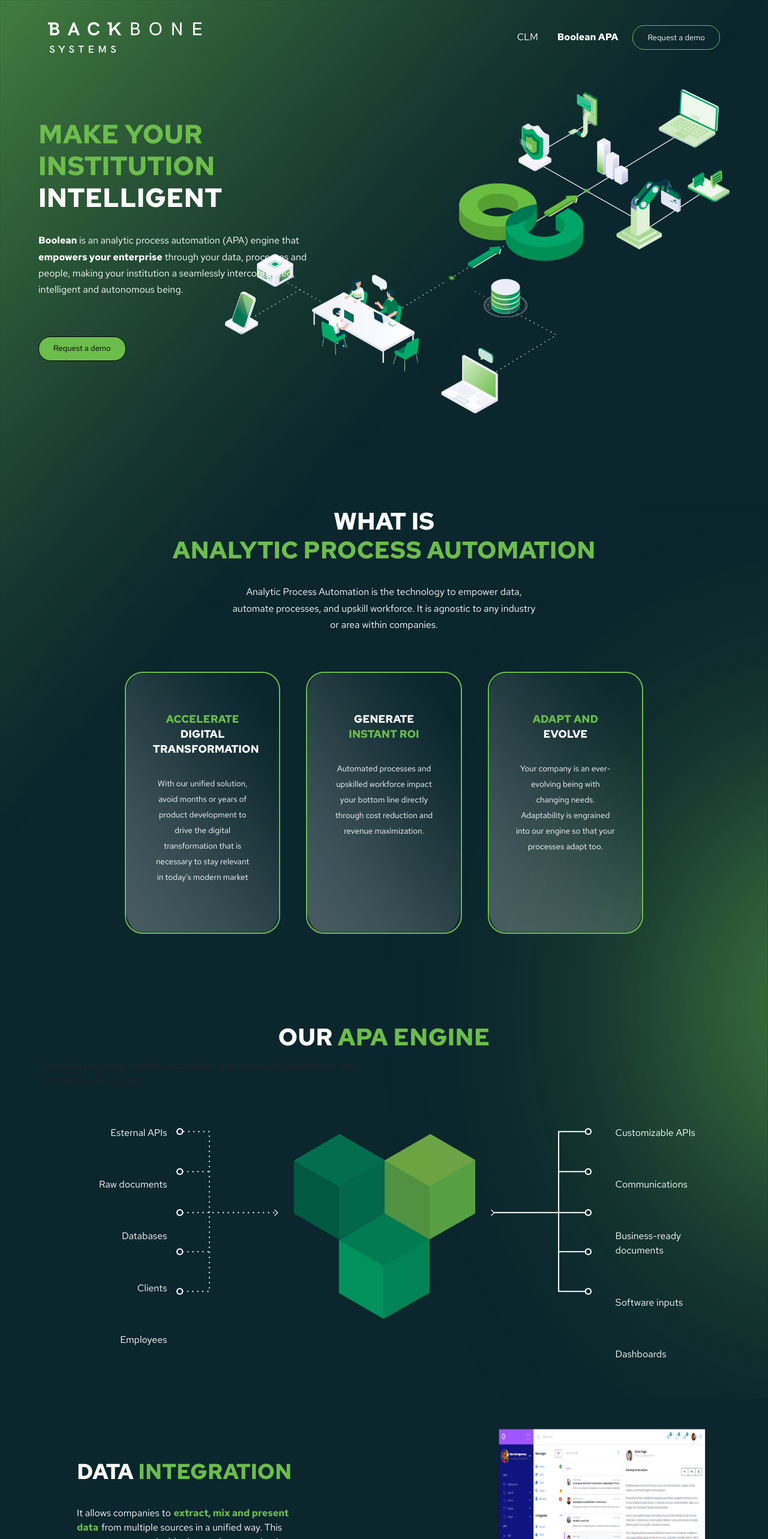
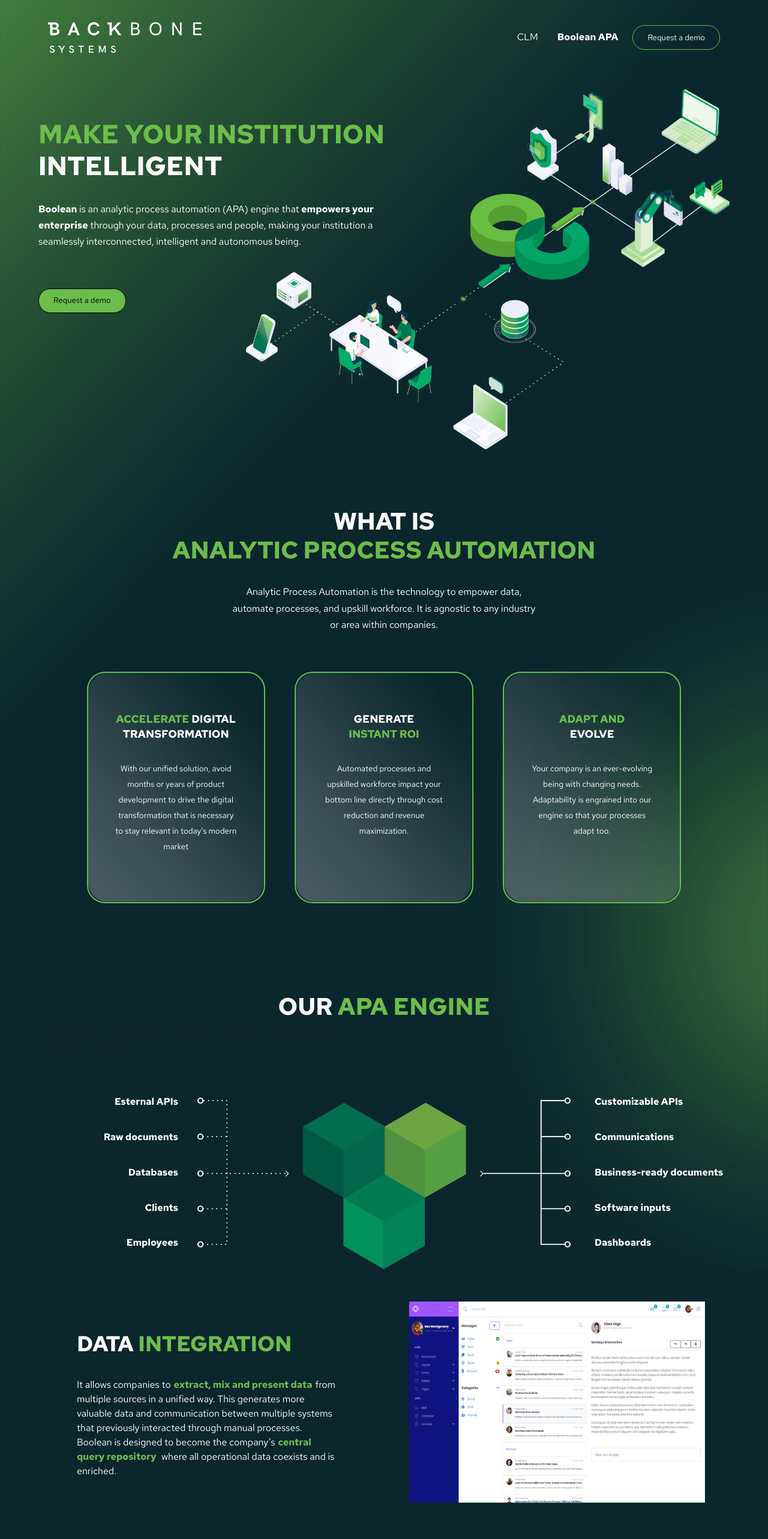
Before and after one commit to dokodeko/backbone, a Next.js app: page / in a window 1280 px wide. Shown: the top 2566 px of the page at 60% size. Built offline with nearby package versions, Linux system fonts and the light colour scheme.

Commit message:
completo vista escrittorio

```diff
--- a/components/paginas/index/index.module.css
+++ b/components/paginas/index/index.module.css
@@ -68,6 +68,7 @@
 }
 .contendor_lista {
   justify-content: center;
+  font-weight: 700;
   margin-top: 4rem;
 }
 .contendor_lista img {
@@ -88,7 +89,7 @@
 
 .lista1 li {
   text-align: right;
-  padding-right: 1rem;
+  padding-right: 2rem;
 }
 /* Services */
 .contenedor_services {
@@ -99,3 +100,32 @@
 .titulo_sevicios {
   font-size: 2.25rem;
 }
+@media (max-width: 1500px) {
+  .fondo {
+    background-size: 70% 100%;
+  }
+  .cont_izquierda {
+    width: 48%;
+  }
+  .contendor_lista li {
+    margin-bottom: 3.12rem;
+  }
+}
+@media (max-width: 1300px) {
+  .cont_izquierda {
+    width: 51%;
+  }
+  .contenedor_analytics_cards {
+    width: 86%;
+  }
+  .cont_imagen {
+    width: 54%;
+  }
+  .lista1,
+  .lista2 {
+    width: 23%;
+  }
+  .contendor_lista li {
+    margin-bottom: 2.17rem;
+  }
+}
--- a/components/ui/ui.module.css
+++ b/components/ui/ui.module.css
@@ -31,7 +31,7 @@
   padding-top: 3rem;
 }
 .cont_derecho {
-  width: 30%;
+  width: 43%;
   margin-left: auto;
   margin-right: -13rem;
 }
@@ -165,3 +165,8 @@
 .observando2 img {
   margin-right: 14%;
 }
+@media (max-width: 1300px) {
+  .cont_izquierdo {
+    width: 38%;
+  }
+}
```
